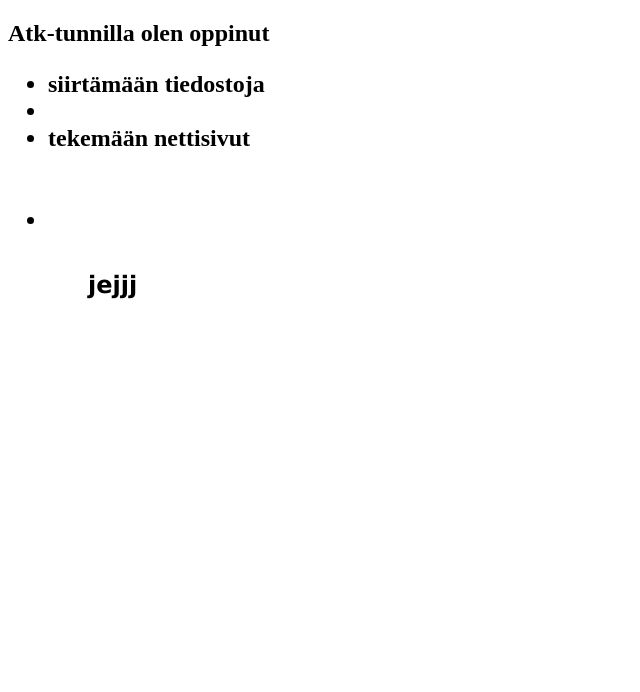
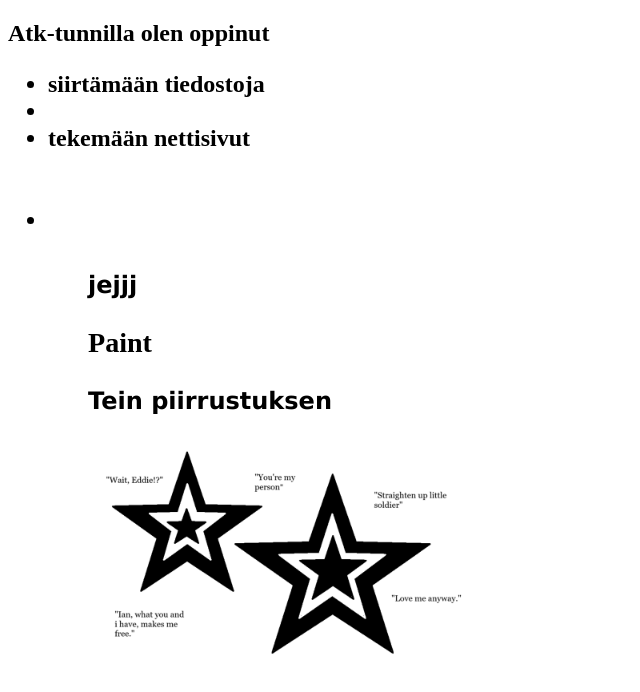
Before and after one commit to st4n-dre/st4n-dre.github.io, a plain HTML site: page index.html in a window 1280 px wide. Shown: the whole page, without its empty margins (0-640 px from the left). Drawn offline with Linux system fonts and the light colour scheme.

Commit message:
Update index.html

```diff
--- a/index.html
+++ b/index.html
@@ -27,6 +27,8 @@ p {
     <ul>
 <h1>fasun nettisivu</h1>
 <p>jejjj</p>
-
+        <h3>Paint</h3>
+        <p>Tein piirrustuksen</p>
+        <img src="miauuu.png" style="max-width:400px">
 </body>
 </html>
```
